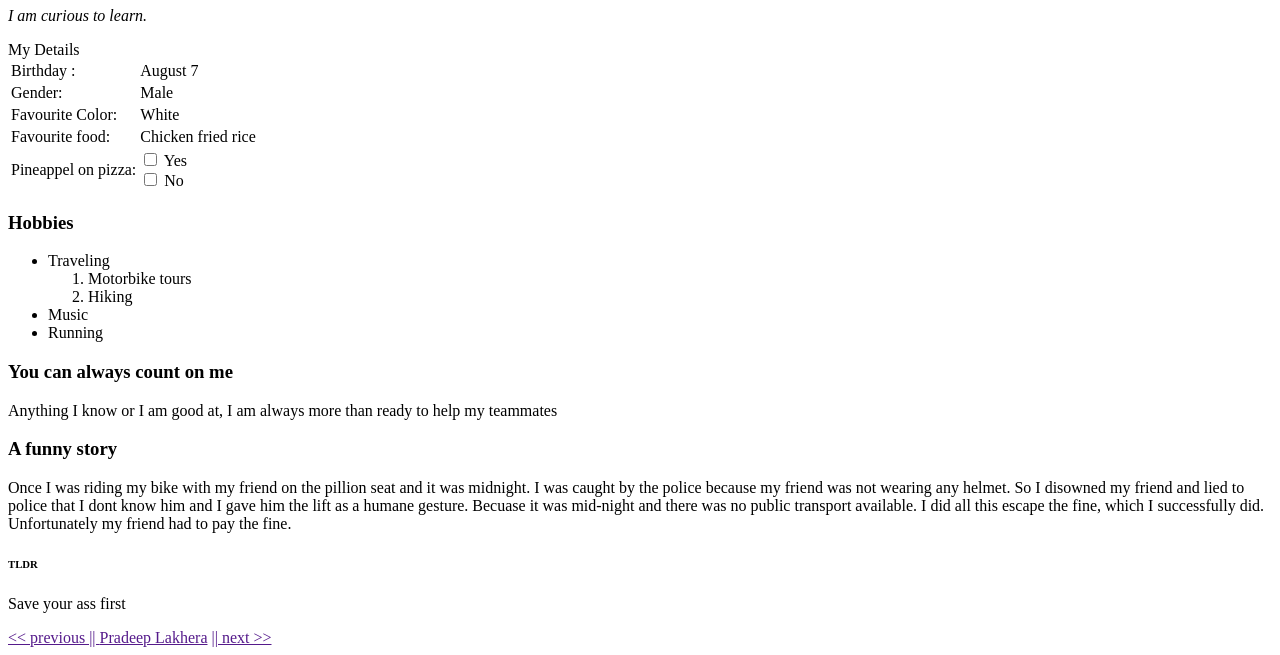
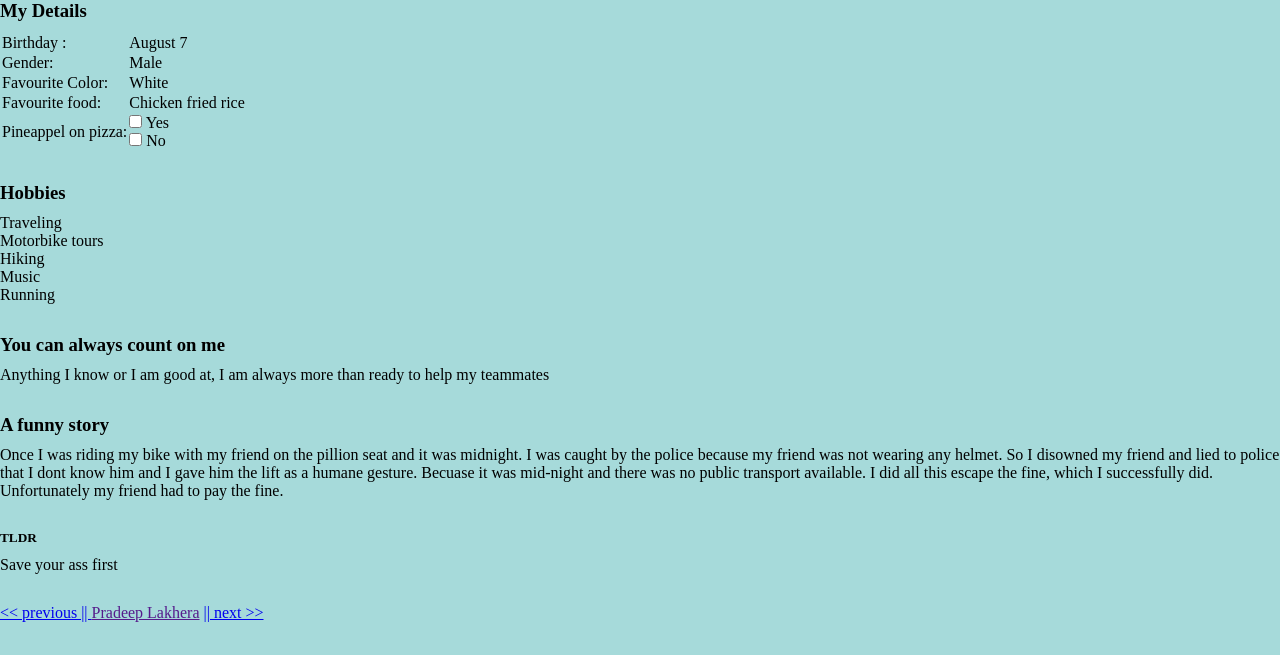
Before and after one commit to pradeeplakhera/html-introduction, a plain HTML site: page index.html in a window 1280 px wide. Shown: the part 335-990 px from the top of the page. After the commit the page ends 957 px from the top, so only its background shows below. Drawn offline with Linux system fonts and the light colour scheme.

Commit message:
new commit

```diff
--- a/index.css
+++ b/index.css
@@ -1,5 +1,71 @@
+/* CSS Reset */
+*{
+    padding: 0;
+    margin: 0;
+}
+body{
+    background-color: rgb(166, 218, 218);
+}
 img{
     height: 250px;
     width: 250px;
     border-radius: 135px;
+    /* margin: 10px auto; */
+    /* border: 2px solid black; */
+    display: block;
 }
+.container{
+    width: 400px;
+    /* border: 2px solid red; */
+    margin-bottom: 30px;
+}
+.container h1{
+    /* text-align: center; */
+}
+.container p{
+    text-align: right;
+}
+
+.my-details{
+    margin-bottom: 30px;
+}
+
+.my-details h3{
+    margin-bottom: 10px;
+}
+
+.table-row{
+    margin: 50px;
+}
+
+.hobbies h3{
+    margin-bottom: 10px;
+}
+
+.hobbies{
+    margin-bottom: 30px;
+}
+
+.count h3{
+    margin-bottom: 10px;
+}
+
+.count{
+    margin-bottom: 30px;
+}
+
+.story h3{
+    margin-bottom: 10px;
+}
+
+.story{
+    margin-bottom: 30px;
+}
+
+.tdlr h5{
+    margin-bottom: 10px;
+}
+
+.tdlr{
+    margin-bottom: 30px;
+}
--- a/index.html
+++ b/index.html
@@ -9,27 +9,32 @@
 </head>
 
 <body>
+    <div class="container">
         <img src="pic.jpg" alt="my photo">
         <h1>Pradeep Lakhera</h1>
-    <p><i>I am curious to learn.</i></p>
-    <table>My Details
-        <tr>
+        <p class="intro"><i>-I am curious to learn.</i></p>
+    </div>
+
+    <div class="my-details">
+        <table class="table">
+            <h3>My Details</h3>
+            <tr class="table-row">
                 <td>Birthday :</td>
                 <td>August 7</td>
             </tr>
-        <tr>
+            <tr class="table-row">
                 <td>Gender:</td>
                 <td>Male</td>
             </tr>
-        <tr>
+            <tr class="table-row">
                 <td>Favourite Color:</td>
                 <td>White</td>
             </tr>
-        <tr>
+            <tr class="table-row">
                 <td>Favourite food: </td>
                 <td>Chicken fried rice</td>
             </tr>
-        <tr>
+            <tr class="table-row">
                 <td>Pineappel on pizza:</td>
                 <td>
                     <input type="checkbox" name="#" id="#">
@@ -39,6 +44,9 @@
                 </td>
             </tr>
         </table>
+    </div>
+
+    <div class="hobbies">
         <h3>Hobbies</h3>
         <ul>
             <li>Traveling
@@ -50,19 +58,31 @@
             <li>Music</li>
             <li>Running</li>
         </ul>
+    </div>
 
+    <div class="count">
         <h3>You can always count on me</h3>
     <p>Anything I know or I am good at, I am always more than ready to help my teammates</p>
+    </div>
 
+    <div class="story">
         <h3>A funny story</h3>
-    <p>Once I was riding my bike with my friend on the pillion seat and it was midnight. I was caught by the police because my friend was not wearing any helmet. So I disowned my friend and lied to police that I dont know him and I gave him the lift as a humane gesture. Becuase it was mid-night and there was no public transport available. I did all this escape the fine, which I successfully did. Unfortunately my friend had to pay the fine. </p>
+    <p>Once I was riding my bike with my friend on the pillion seat and it was midnight. I was caught by the police
+        because my friend was not wearing any helmet. So I disowned my friend and lied to police that I dont know him
+        and I gave him the lift as a humane gesture. Becuase it was mid-night and there was no public transport
+        available. I did all this escape the fine, which I successfully did. Unfortunately my friend had to pay the
+        fine. </p>
+    </div>
 
-    <h6>TLDR</h6>
+
+    <div class="tdlr">
+        <h5>TLDR</h5>
     <p>Save your ass first</p>
+    </div>
 
-    <a href=""> &lt&lt previous || </a>
+    <a href="https://pdhondt.github.io/html-introduction/"> &lt&lt previous || </a>
     <a href="">Pradeep Lakhera</a>
-    <a href=""> || next &gt&gt</a>
+    <a href="https://sannannas.github.io/html-introduction/"> || next &gt&gt</a>
 
 </body>
 
```
Lines whose indentation alone changed are shown as unchanged.
